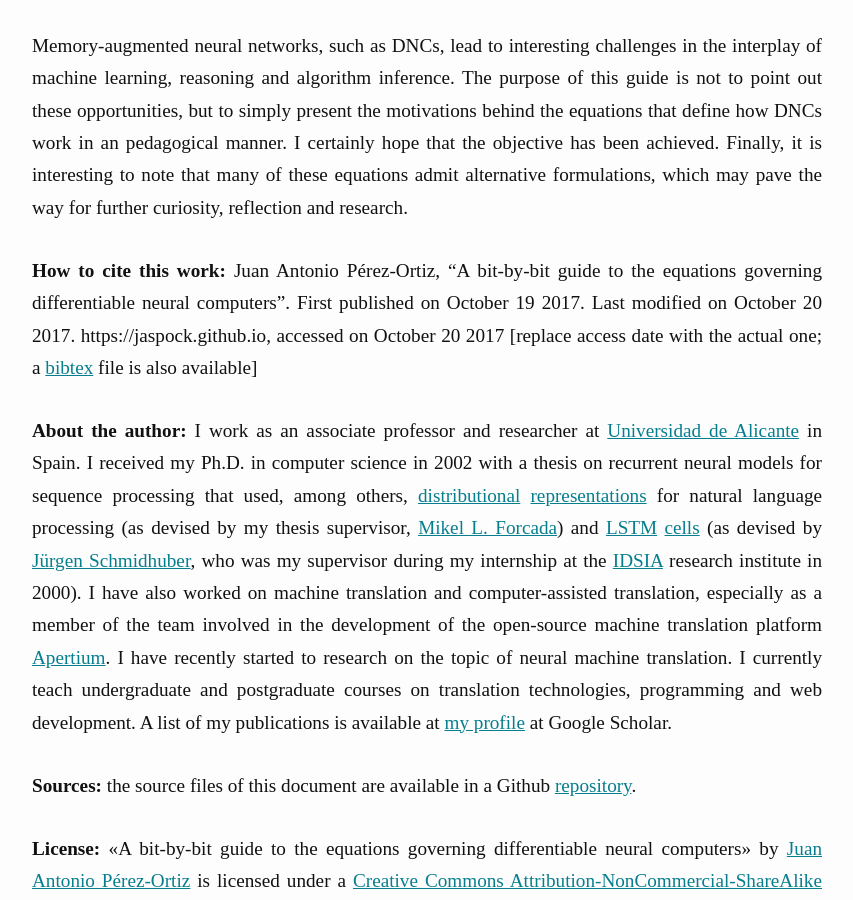
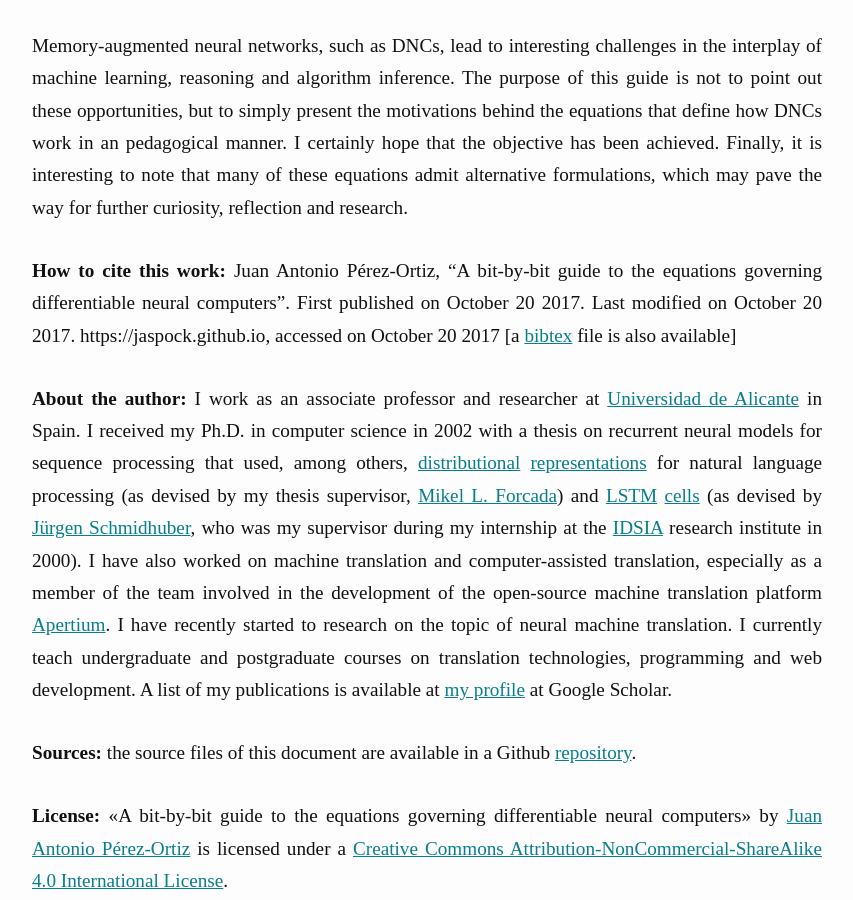
Before and after one commit to jaspock/funicular, a Jekyll site: the page built from dnc.md, in a window 1280 px wide and 900 px high, scrolled down 29792 px. Shown: the whole window, without its empty margins (213-1066 px from the left). Built offline with Jekyll 4.4.1, drawn with Linux system fonts in a browser that asks for light colours; some web fonts are replaced; formulas are drawn with MathJax 3; comment, search, counter and statistics services are not loaded.

Commit message:
Redirection to dnc.html

```diff
--- a/dnc.md
+++ b/dnc.md
@@ -10,7 +10,7 @@
 
 Written by **Juan Antonio Pérez-Ortiz**, researcher at Universidad de Alicante, Spain.
 
-**Last update:** {{ 'now' | date: "%B %d %Y" }}.
+**Last update:** October 20 2017.
 
 **Comments and suggestions:** feel free to send any comments or suggestions to enhance this guide through the [comments section](#disqus_thread) at the end of this page.
 
@@ -154,7 +154,7 @@
 \end{bmatrix}
 $$
 
-where $\top$ denotes the transpose of a matrix. The vector representing the location to be read at time $t$ is called the <span class="term" markdown="1">read weighting</span> for reasons that will become clear later, and is represented as $\b{w}^\r{r}_t$ (in the running example, $\b{w}^\r{r}_t = [0;1;0;0]$). A position in memory can, therefore, be read with the operation $\b{M}^\top_t \b{w}^\r{r}_t$. There is a companion notebook that allows you to check how [these values](/funicular/dnc-notebook.html#Example-of-a-dualistic-read-operation) are obtained and apply the formulae to your own inputs.
+where $\top$ denotes the transpose of a matrix. The vector representing the location to be read at time $t$ is called the <span class="term" markdown="1">read weighting</span> for reasons that will become clear later, and is represented as $\b{w}^\r{r}_t$ (in the running example, $\b{w}^\r{r}_t = [0;1;0;0]$). A position in memory can, therefore, be read with the operation $\b{M}^\top_t \b{w}^\r{r}_t$. There is a companion notebook that allows you to check how [these values]({{ "dnc-notebook.html#Example-of-a-dualistic-read-operation" | prepend: site.baseurl }}) are obtained and apply the formulae to your own inputs.
 
 <div class="disg" markdown="1">
 #### Column vectors
@@ -1048,8 +1048,7 @@
 
 Memory-augmented neural networks, such as DNCs, lead to interesting challenges in the interplay of machine learning, reasoning and algorithm inference. The purpose of this guide is not to point out these opportunities, but to simply present the motivations behind the equations that define how DNCs work in an pedagogical manner. I certainly hope that the objective has been achieved. Finally, it is interesting to note that many of these equations admit alternative formulations, which may pave the way for further curiosity, reflection and research.
 
-<span id="cite">**How to cite this work:**</span> Juan Antonio Pérez-Ortiz, "{{page.title}}". First published on October 19 2017. Last modified  on {{ 'now' | date: "%B %d %Y" }}. {{site.url}}, accessed on {{ 'now' | date: "%B %d %Y" }} [replace access date
-with the actual one; a [bibtex]({{ "/assets/dnc.bib" | prepend: site.baseurl }}) file is also available]
+<span id="cite">**How to cite this work:**</span> Juan Antonio Pérez-Ortiz, "{{page.title}}". First published on October 20 2017. Last modified on October 20 2017. {{site.url}}, accessed on {{ 'now' | date: "%B %d %Y" }} [a [bibtex]({{ "/assets/dnc.bib" | prepend: site.baseurl }}) file is also available]
 
 <span id="about">**About the author:**</span> I work as an associate professor and researcher at [Universidad de Alicante](https://www.ua.es/) in Spain. I received my Ph.D. in computer science in 2002 with a thesis on recurrent neural models for sequence processing that used, among others, [distributional](http://www.dlsi.ua.es/~japerez/pub/pdf/ijcnn2001.pdf) [representations](https://doi.org/10.1109/IJCNN.2001.938396) for natural language processing (as devised by my thesis supervisor, [Mikel L. Forcada](http://www.dlsi.ua.es/~mlf/)) and [LSTM](ftp://ftp.idsia.ch/pub/juergen/nnlstmkalman.pdf) [cells](https://doi.org/10.1016/S0893-6080(02)00219-8) (as devised by [Jürgen Schmidhuber](http://people.idsia.ch/~juergen/), who was my supervisor during my internship at the [IDSIA](http://www.idsia.ch/) research institute in 2000). I have also worked on machine translation and computer-assisted translation, especially as a member of the team involved in the development of the open-source machine translation platform [Apertium](http://www.apertium.org). I have recently started to research on the topic of neural machine translation. I currently teach undergraduate and postgraduate courses on translation technologies, programming and web development. A list of my publications is available at [my profile](https://scholar.google.com/citations?hl=en&user=_NEbOj4AAAAJ) at Google Scholar.
 
```
